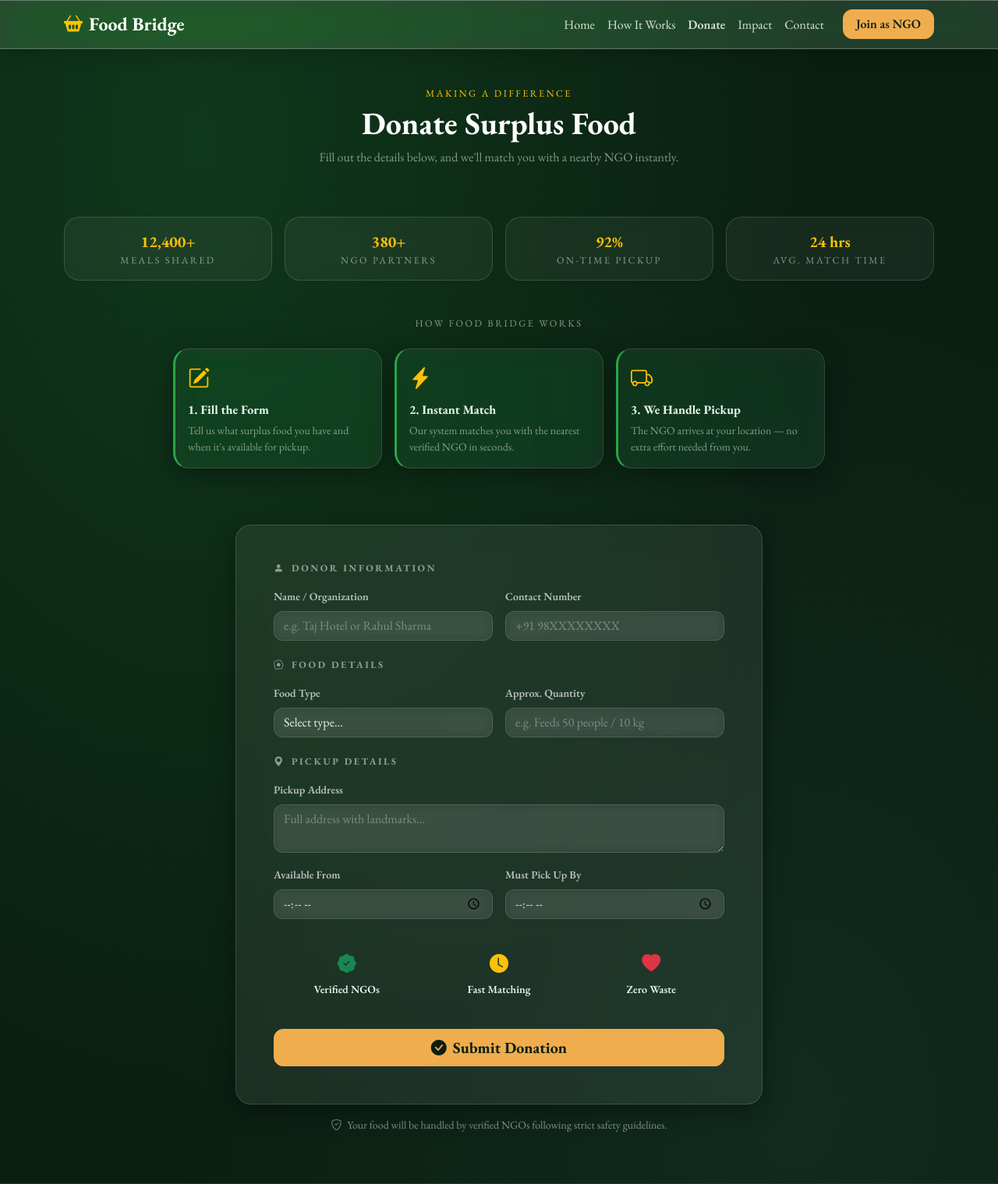
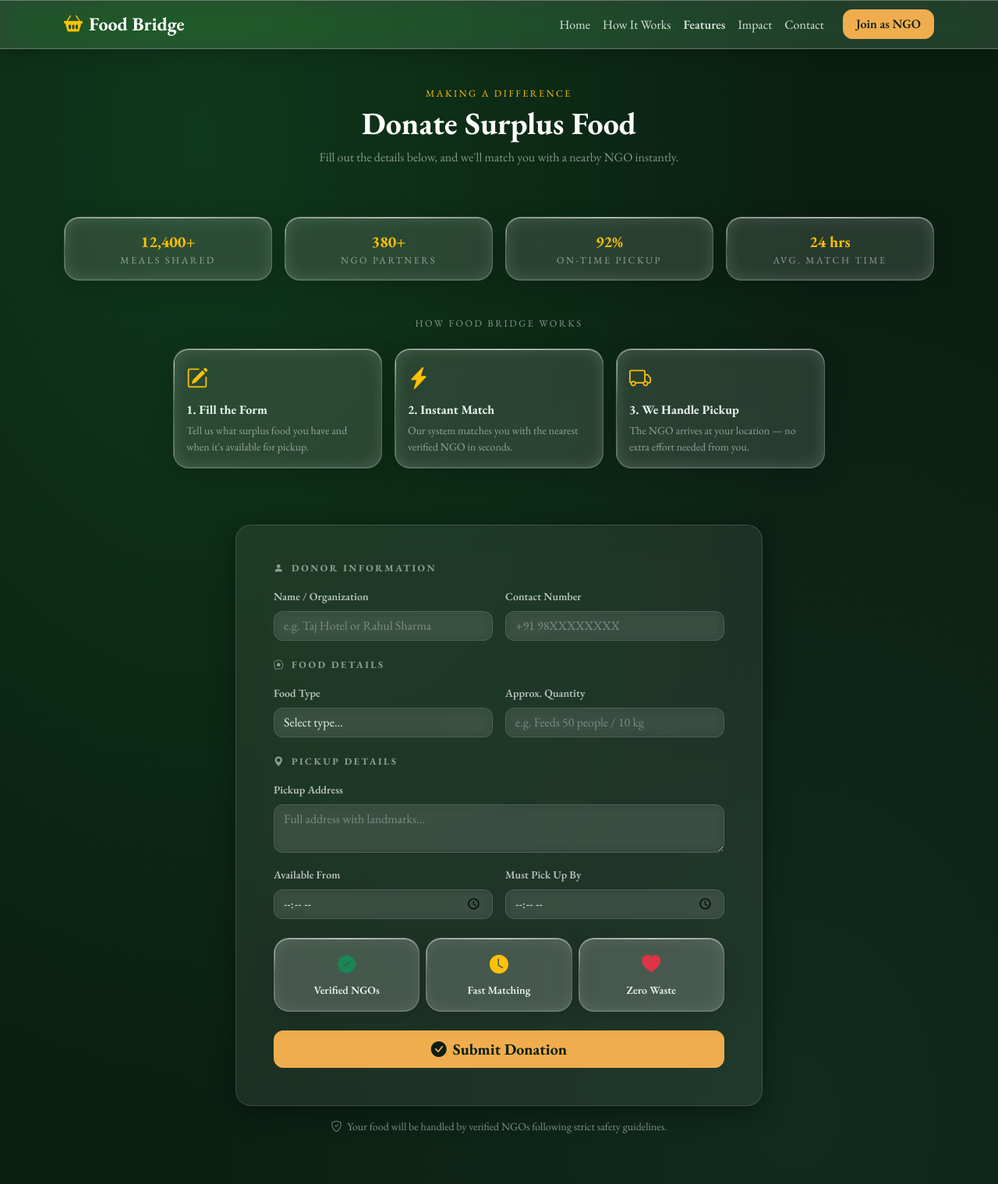
Before and after one commit to jenishabhattacharya-oss/FoodBridge, a Django app: page /donate in a window 1280 px wide. Shown: the top 1519 px of the page at 78% size. Run offline with Django 5.2, Linux system fonts and the light colour scheme.

Commit message:
feat: redesign contact page and enhance UI
- Remove hero section from contact page
- Add full-page background image with overlay
- Improve glassmorphism components
- Create reusable glass-card style
- Update support cards
- Improve CTA section
- Refine navbar active states
- Improve overall UI consistency

```diff
--- a/static/css/style.css
+++ b/static/css/style.css
@@ -350,11 +393,75 @@ body {
   text-shadow: 0 0 18px rgba(240, 173, 78, 0.55);
 }
 
+.glass-card {
+  background: rgba(255, 255, 255, 0.12);
+  backdrop-filter: blur(10px);
+  -webkit-backdrop-filter: blur(10px);
+
+  border-radius: 20px;
+  border: 1px solid rgba(255, 255, 255, 0.25);
+
+  box-shadow:
+    0 8px 32px rgba(0, 0, 0, 0.15),
+    inset 0 1px 0 rgba(255, 255, 255, 0.55),
+    inset 0 -1px 0 rgba(255, 255, 255, 0.12),
+    inset 0 0 20px rgba(255, 255, 255, 0.15);
+
+  position: relative;
+  overflow: hidden;
+
+  transition: all 0.3s ease;
+}
+
+.glass-card::before {
+  content: "";
+  position: absolute;
+  top: 0;
+  left: 0;
+  right: 0;
+  height: 1px;
+
+  background: linear-gradient(
+    90deg,
+    transparent,
+    rgba(255, 255, 255, 0.8),
+    transparent
+  );
+}
+
+.glass-card::after {
+  content: "";
+  position: absolute;
+  top: 0;
+  left: 0;
+
+  width: 1px;
+  height: 100%;
+
+  background: linear-gradient(
+    180deg,
+    rgba(255, 255, 255, 0.8),
+    transparent,
+    rgba(255, 255, 255, 0.3)
+  );
+}
+
+.glass-card:hover {
+  transform: translateY(-8px);
+
+  box-shadow:
+    0 18px 45px rgba(0, 0, 0, 0.25),
+    inset 0 1px 0 rgba(255, 255, 255, 0.6),
+    inset 0 -1px 0 rgba(255, 255, 255, 0.2),
+    inset 0 0 24px rgba(255, 255, 255, 0.18);
+}
+
 /* ── SCROLL REVEAL ── */
 .reveal {
   opacity: 0;
   transform: translateY(32px);
-  transition: opacity 0.75s cubic-bezier(0.22, 1, 0.36, 1),
+  transition:
+    opacity 0.75s cubic-bezier(0.22, 1, 0.36, 1),
     transform 0.75s cubic-bezier(0.22, 1, 0.36, 1);
 }
 
--- a/templates/donate.html
+++ b/templates/donate.html
@@ -23,7 +23,7 @@
     <!-- NAVBAR -->
     <nav class="navbar navbar-expand-lg navbar-dark sticky-top" id="mainNav">
       <div class="container">
-        <a class="navbar-brand fw-bold fs-4" href="#">
+        <a class="navbar-brand fw-bold fs-4" href="{% url 'index' %}">
           <i class="bi bi-basket2-fill me-2 text-warning"></i>Food Bridge
         </a>
         <button
@@ -45,8 +45,8 @@
             <li class="nav-item">
               <a
                 class="nav-link text-warning fw-semibold"
-                href="{% url 'donate' %}"
-                >Donate</a
+                href="{% url 'index' %}#features"
+                >Features</a
               >
             </li>
             <li class="nav-item">
@@ -80,25 +80,25 @@
       <div class="container">
         <div class="row g-3 justify-content-center">
           <div class="col-6 col-md-3">
-            <div class="stat-box text-center py-3">
+            <div class="stat-box glass-card text-center py-3">
               <div class="text-warning fw-bold fs-5">12,400+</div>
               <div class="text-muted small letter-space">MEALS SHARED</div>
             </div>
           </div>
           <div class="col-6 col-md-3">
-            <div class="stat-box text-center py-3">
+            <div class="stat-box glass-card text-center py-3">
               <div class="text-warning fw-bold fs-5">380+</div>
               <div class="text-muted small letter-space">NGO PARTNERS</div>
             </div>
           </div>
           <div class="col-6 col-md-3">
-            <div class="stat-box text-center py-3">
+            <div class="stat-box glass-card text-center py-3">
               <div class="text-warning fw-bold fs-5">92%</div>
               <div class="text-muted small letter-space">ON-TIME PICKUP</div>
             </div>
           </div>
           <div class="col-6 col-md-3">
-            <div class="stat-box text-center py-3">
+            <div class="stat-box glass-card text-center py-3">
               <div class="text-warning fw-bold fs-5">24 hrs</div>
               <div class="text-muted small letter-space">AVG. MATCH TIME</div>
             </div>
@@ -115,7 +115,7 @@
         </h6>
         <div class="row g-3">
           <div class="col-md-4">
-            <div class="step-card p-3 h-100">
+            <div class="step-card glass-card p-3 h-100">
               <i class="bi bi-pencil-square fs-3 text-warning d-block mb-2"></i>
               <div class="fw-bold mb-1">1. Fill the Form</div>
               <div class="text-muted small">
@@ -125,7 +125,7 @@
             </div>
           </div>
           <div class="col-md-4">
-            <div class="step-card p-3 h-100">
+            <div class="step-card glass-card p-3 h-100">
               <i
                 class="bi bi-lightning-charge-fill fs-3 text-warning d-block mb-2"
               ></i>
@@ -136,7 +136,7 @@
             </div>
           </div>
           <div class="col-md-4">
-            <div class="step-card p-3 h-100">
+            <div class="step-card glass-card p-3 h-100">
               <i class="bi bi-truck fs-3 text-warning d-block mb-2"></i>
               <div class="fw-bold mb-1">3. We Handle Pickup</div>
               <div class="text-muted small">
@@ -242,19 +242,19 @@
             <!-- Feature badges -->
             <div class="row g-2 mb-4">
               <div class="col-4">
-                <div class="glass-sm text-center p-3">
+                <div class="glass-card text-center p-3">
                   <i class="bi bi-patch-check-fill text-success fs-4"></i>
                   <div class="small fw-semibold mt-1">Verified NGOs</div>
                 </div>
               </div>
               <div class="col-4">
-                <div class="glass-sm text-center p-3">
+                <div class="glass-card text-center p-3">
                   <i class="bi bi-clock-fill text-warning fs-4"></i>
                   <div class="small fw-semibold mt-1">Fast Matching</div>
                 </div>
               </div>
               <div class="col-4">
-                <div class="glass-sm text-center p-3">
+                <div class="glass-card text-center p-3">
                   <i class="bi bi-heart-fill text-danger fs-4"></i>
                   <div class="small fw-semibold mt-1">Zero Waste</div>
                 </div>
@@ -316,7 +316,7 @@
               <i class="bi bi-telephone me-2"></i>+91 98300 XXXXX
             </p>
             <p class="small text-secondary">
-              <i class="bi bi-geo-alt me-2"></i>Siliguri, West Bengal, India
+              <i class="bi bi-geo-alt me-2"></i>Kolkata, West Bengal, India
             </p>
           </div>
         </div>
```
Also changed, not shown: other parts of static/css/style.css (+111 -56 lines), templates/contact.html (+90 -45 lines), templates/index.html (+21 -4 lines).
